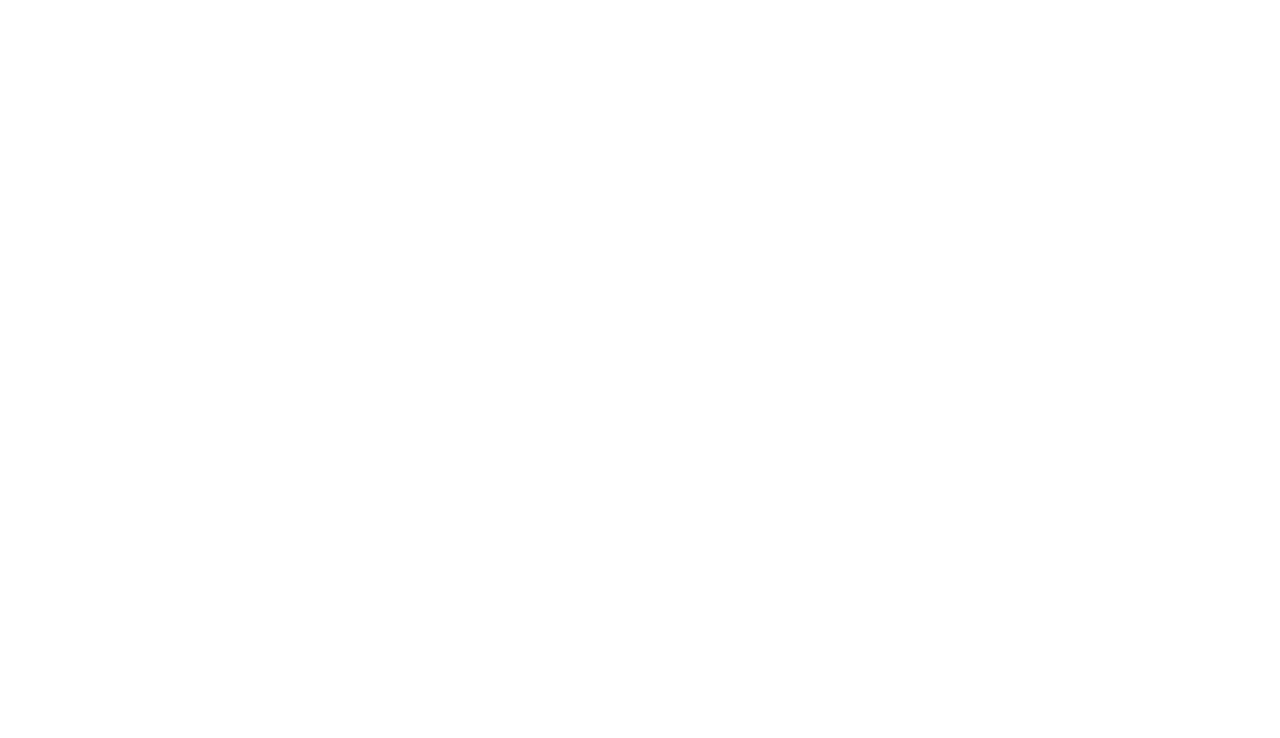
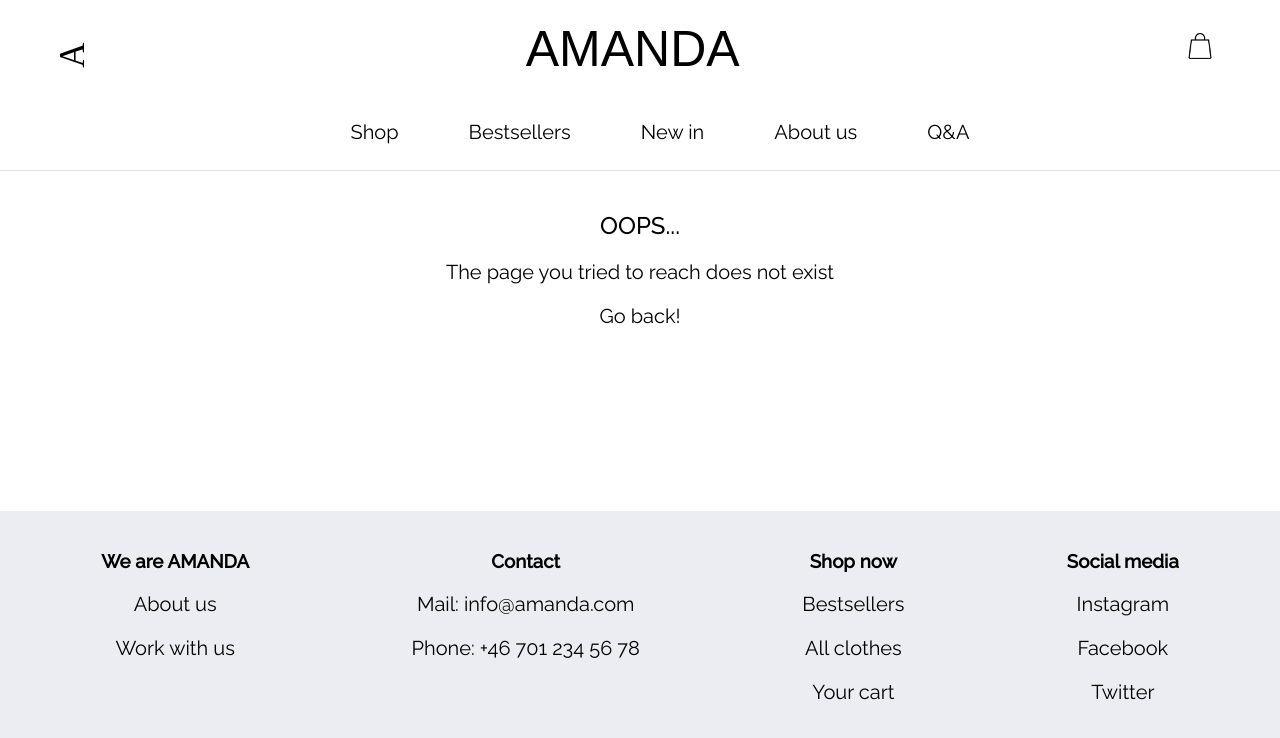
Before and after one commit to elovisae/webshop, a React (Create React App) app: page /cart in a window 1280 px wide. Before the commit this address had no page. Shown: the top 738 px of the page. Built offline with nearby package versions, Linux system fonts and the light colour scheme; a web font is replaced by a local one.

Commit message:
added errorpage

```diff
--- a/src/App.js
+++ b/src/App.js
@@ -1,6 +1,7 @@
 import HomePage from './components/homePage/HomePage';
 import {BrowserRouter as Router, Routes, Route} from 'react-router-dom';
 import BestSellers from './components/bestsellers/BestSellers';
+import ErrorPage from './components/404';
 
 function App() {
   return (
@@ -8,6 +9,7 @@
       <Routes>
         <Route path="/" element={<HomePage/>}/>
         <Route path="/bestsellers" element={<BestSellers/>}/>
+        <Route path="*" element={<ErrorPage/>}/>
       </Routes>
     </Router>
   );
--- /dev/null
+++ b/src/components/404.jsx
@@ -0,0 +1,21 @@
+import React from 'react';
+import Nav from './all/Nav';
+import Footer from './all/Footer';
+import { useNavigate } from 'react-router-dom';
+
+const ErrorPage = () => {
+    const navigate = useNavigate();
+  return (
+    <div>
+        <Nav/>
+        <main>
+            <h2>OOPS...</h2>
+            <p>The page you tried to reach does not exist</p>
+            <p onClick={() => navigate(-1)}>Go back!</p>
+        </main>
+        <Footer/>
+    </div>
+  )
+}
+
+export default ErrorPage
--- a/src/components/all/main.css
+++ b/src/components/all/main.css
@@ -16,3 +16,7 @@
 p, input, li{
     font-size: 20px;
 }
+main{
+    padding-top: 20px;
+    min-height:300px;
+}
```
